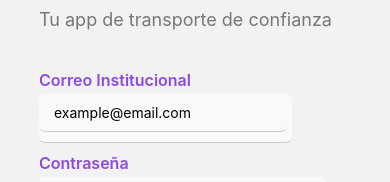
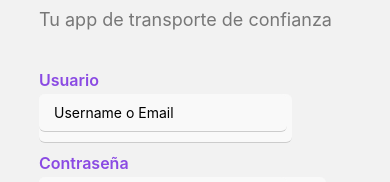
Before and after one commit to Uway-Univalle/frontend, a React Native app: screen /Login in a window 390 px wide. Shown: the part 401-583 px from the top of the page. Built offline with nearby package versions, Linux system fonts and the light colour scheme.

Commit message:
Basic login connection

```diff
--- /dev/null
+++ b/api.js
@@ -0,0 +1,9 @@
+import axios from 'axios';
+import { API_URL } from '@env';
+
+const api = axios.create({
+  baseURL: API_URL, // URL base de la API
+  timeout: 10000, // tiempo máximo de espera
+});
+
+export default api;
--- /dev/null
+++ b/babel.config.js
@@ -0,0 +1,14 @@
+module.exports = function(api) {
+  api.cache(true);
+  return {
+    presets: ['babel-preset-expo'],
+    plugins: [
+      ['module:react-native-dotenv', {
+        "moduleName": "@env",
+        "path": ".env",
+        "safe": false,
+        "allowUndefined": true
+      }]
+    ]
+  };
+};
--- a/package.json
+++ b/package.json
@@ -9,9 +9,12 @@
     "web": "expo start --web"
   },
   "dependencies": {
+    "@expo/metro-runtime": "~5.0.4",
     "@expo/vector-icons": "^14.1.0",
+    "@react-native-async-storage/async-storage": "^2.1.2",
     "@react-navigation/native": "^7.1.14",
     "@react-navigation/native-stack": "^7.3.21",
+    "axios": "^1.11.0",
     "expo": "~53.0.20",
     "expo-font": "~13.3.2",
     "expo-linear-gradient": "~14.1.5",
@@ -19,6 +22,7 @@
     "react": "19.0.0",
     "react-dom": "19.0.0",
     "react-native": "0.79.5",
+    "react-native-dotenv": "^3.4.11",
     "react-native-gesture-handler": "~2.24.0",
     "react-native-reanimated": "~3.17.4",
     "react-native-safe-area-context": "5.4.0",
--- a/screens/LoginScreen.js
+++ b/screens/LoginScreen.js
@@ -1,14 +1,37 @@
 import { useState } from 'react';
-import {View,Text,Image,TextInput,TouchableOpacity,StyleSheet,SafeAreaView} from 'react-native';
+import api from '../api';
+import AsyncStorage from '@react-native-async-storage/async-storage';
+import {View,Text,Image,TextInput,TouchableOpacity,StyleSheet} from 'react-native';
 import { LinearGradient } from 'expo-linear-gradient';
 import { Ionicons } from '@expo/vector-icons';
 
 export default function LoginScreen({ navigation }) {
 
-    const [email, setEmail] = useState('')
+    const [username, setUsername] = useState('')
     const [password, setPassword] = useState('')
     const [secure, setSecure] = useState(true)
     const iconUguee = require('../assets/Uguee.png')
+    const handleLogin = async () => {
+
+    try {
+      const response = await api.post('/api/login/', {
+        username,
+        password,
+      });
+      // Maneja la respuesta del backend
+      if (response.data.access) {
+        // Navega a la pantalla principal y guarda el token
+        await AsyncStorage.setItem('token', response.data.access);
+        navigation.navigate('Inicio');
+
+      } else {
+        alert('Credenciales incorrectas');
+      }
+    } catch (error) {
+      console.error('Error de conexión:', error.response.data);
+      alert('Error de conexión');
+    }
+  };
 
   return (
     <View style={styles.container}>
@@ -16,14 +39,14 @@ export default function LoginScreen({ navigation }) {
       <View style={{ width: '80%', alignItems: 'flex-start' }}>
       <Text style={styles.text}>¡Bienvenid@!</Text>
       <Text style={styles.subtitle}>Tu app de transporte de confianza</Text>
-      <Text style={styles.label}>Correo Institucional</Text>
+      <Text style={styles.label}>Usuario</Text>
       <View style={styles.inputContainer}>
       <TextInput
         style={[styles.input, { flex: 1 }]}
-        placeholder="example@email.com"
-        value={email}
-        onChangeText={setEmail}
-        keyboardType="email-address"
+        placeholder="Username o Email"
+        value={username}
+        onChangeText={setUsername}
+        keyboardType="default"
         autoCapitalize="none" /></View>
       <Text style={styles.label}>Contraseña</Text>
       <View style={styles.inputContainer}>
@@ -43,7 +66,7 @@ export default function LoginScreen({ navigation }) {
       </View>
       </View>
 
-      <TouchableOpacity onPress={() => navigation.navigate('Login')}>
+      <TouchableOpacity onPress={handleLogin}>
         <LinearGradient
                 colors={['#340378ff', '#6723c6ff']}
                 start={{ x: 0, y: 0 }}
```
Also changed, not shown: 2 other files (tests, documents, lock files or other folders).
